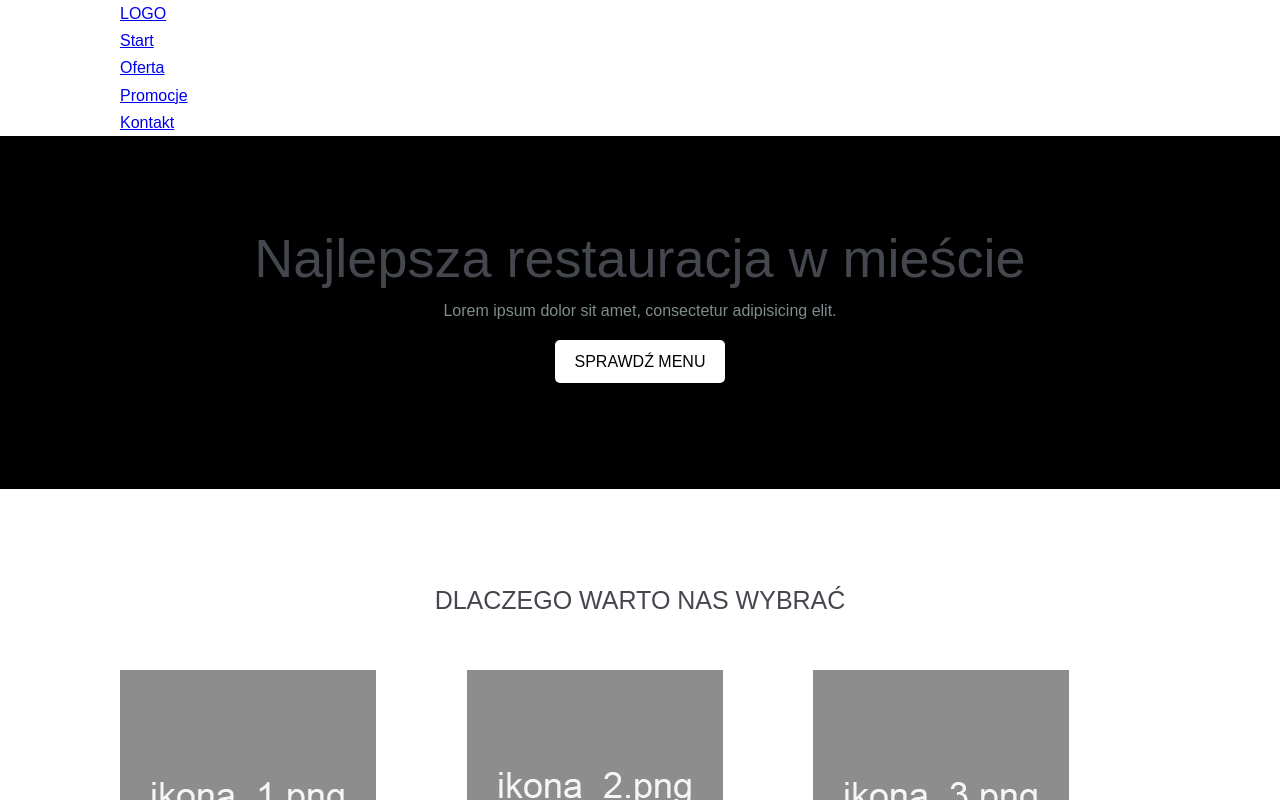
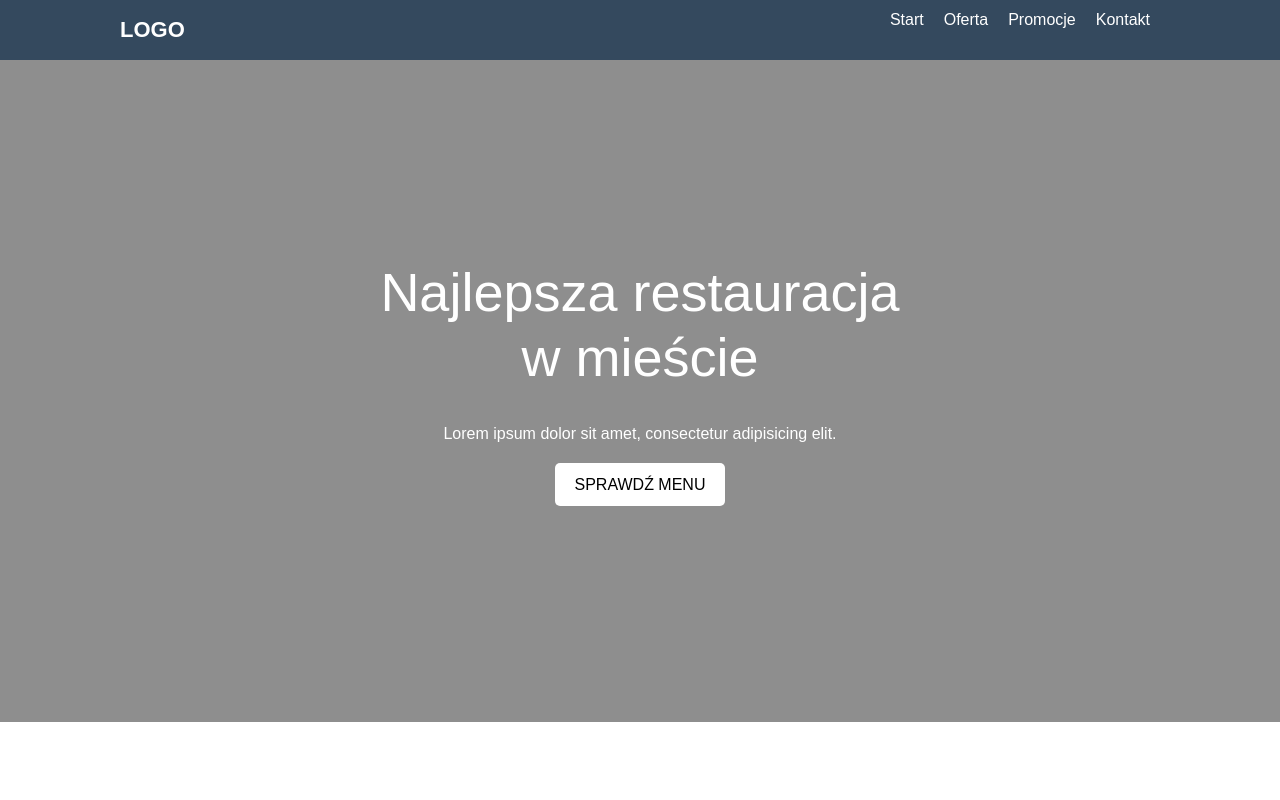
Before and after one commit to irekch/SK_webintro, a plain HTML site: page index.html in a window 1280 px wide. Shown: the top 800 px of the page. Drawn offline with Linux system fonts and the light colour scheme.

Commit message:
CSS styles for Banner

```diff
--- a/index.html
+++ b/index.html
@@ -26,7 +26,7 @@
 		<!-- Baner Reklamowy -->
 		<section class="banner">
 			<div class="container center-text">
-				<h1>Najlepsza restauracja w mieście</h1>
+				<h1>Najlepsza restauracja<br>w mieście</h1>
 				<p>Lorem ipsum dolor sit amet, consectetur adipisicing elit.</p>
 				<a href="index.html" class="button button-light">Sprawdź Menu</a>
 			</div>
--- a/style/style.css
+++ b/style/style.css
@@ -60,7 +60,7 @@ p {
     margin-top: 6px;
 }
 
-h1, h2, h3, h4, label {
+h2, h3, h4, label {
     color: #45474F;
 }
 
@@ -129,7 +129,43 @@ section {
     color: #FFFFFF;
 }
 
-/* Tymczasowy styl dla banera */
+/* Naglowek strony */
+
+.top {
+    height: 60px;
+    background-color: #34495E;
+}
+
+.top a {
+    color: #FFFFFF;
+    text-decoration: none;
+}
+
+.logo {
+    float: left;
+    font-size: 22px;
+    font-weight: 600;
+    line-height: 60px;
+}
+
+.main-menu {
+    float: right;
+}
+
+.main-menu li {
+    float: left;
+    line-height: 40px;
+    padding: 0 10px;  /* miedzy obiektami sumuje sie, czyli jest 20px */
+}
+
+/* Baner strony */
 .banner {
+    color: #FFFFFF;
     background-color: #000000;
+    padding: 200px 0;
+    background: url("../img/top.jpg") 0 140px;
 }
+
+.banner h1 {
+    margin-bottom: 30px;
+}
```
